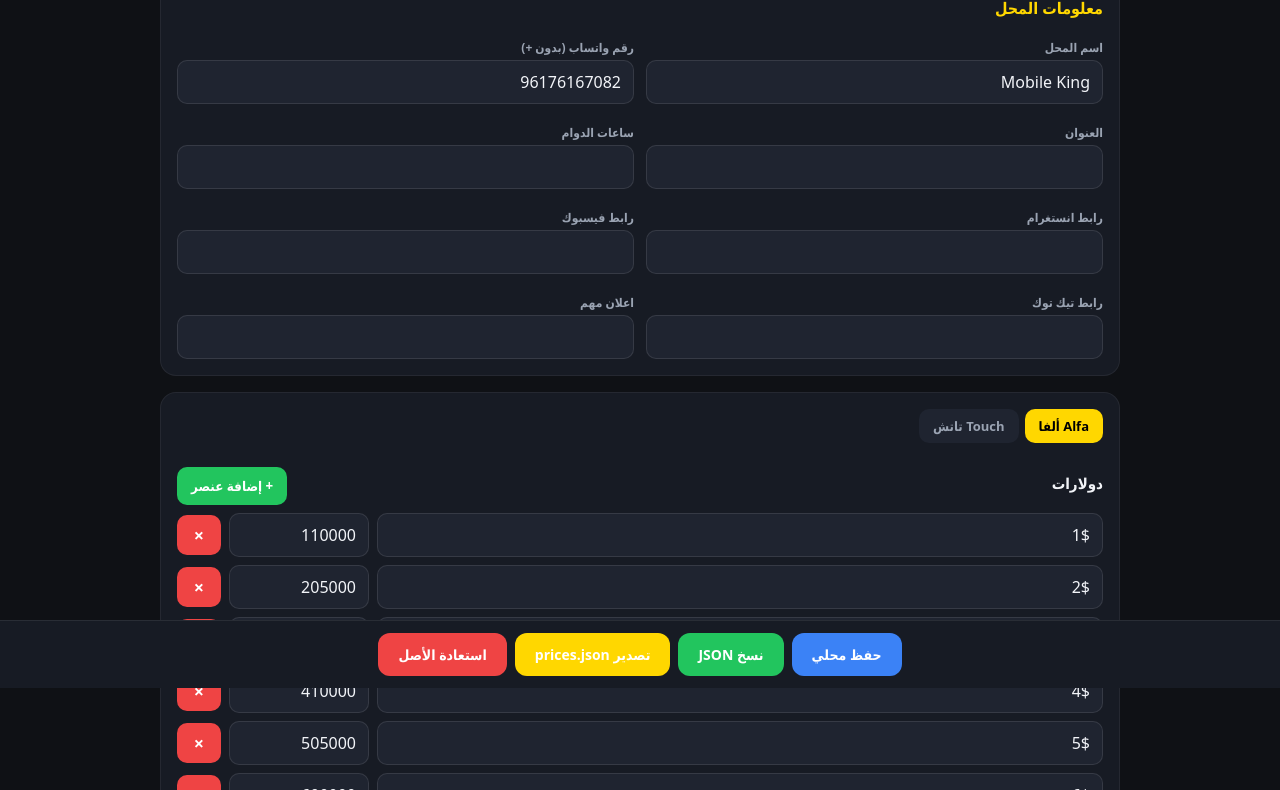
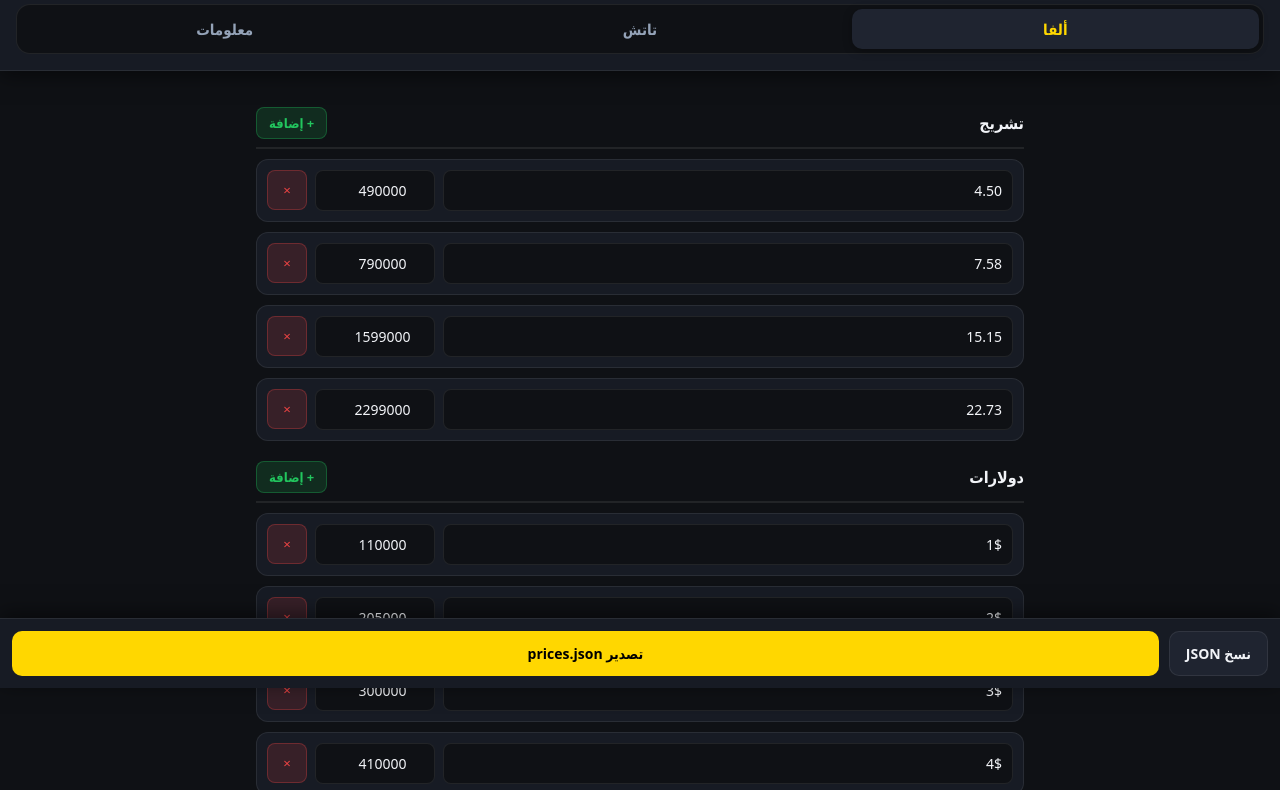
Before and after one commit to MAmhaz/mobileking, a plain HTML site: page admin.html in a window 1280 px wide. Shown: the part 112-902 px from the top of the page. Drawn offline with Linux system fonts and the light colour scheme.

Commit message:
Add files via upload

```diff
--- a/admin.html
+++ b/admin.html
@@ -2,282 +2,261 @@
 <html lang="ar" dir="rtl">
 <head>
 <meta charset="UTF-8">
-<meta name="viewport" content="width=device-width, initial-scale=1.0">
+<meta name="viewport" content="width=device-width, initial-scale=1.0, maximum-scale=1.0, user-scalable=no">
 <title>لوحة تحكم Mobile King</title>
 <style>
-:root{
-  --bg:#0f1115; --card:#171b24; --card2:#1f2430; --text:#f2f4f8; --muted:#9aa3b2;
-  --gold:#ffd700; --green:#22c55e; --red:#ef4444; --blue:#3b82f6;
-}
-*{box-sizing:border-box;font-family:system-ui,Tahoma,sans-serif}
-body{margin:0;background:var(--bg);color:var(--text);padding:16px;padding-bottom:120px}
-.wrap{max-width:960px;margin:0 auto}
-h1{font-size:22px;margin:8px 0 4px}
-.sub{color:var(--muted);font-size:13px;margin-bottom:16px}
-.box{background:var(--card);border:1px solid rgba(255,255,255,.06);border-radius:16px;
-  padding:16px;margin-bottom:16px}
-.box h2{font-size:16px;margin:0 0 12px;color:var(--gold)}
-.grid2{display:grid;grid-template-columns:1fr 1fr;gap:12px}
-@media (max-width:600px){.grid2{grid-template-columns:1fr}}
-label{display:block;font-size:12px;color:var(--muted);margin:8px 0 4px;font-weight:700}
-input{width:100%;padding:10px 12px;border:1px solid rgba(255,255,255,.1);
-  border-radius:10px;background:var(--card2);color:var(--text);font:inherit}
-input:focus{outline:none;border-color:var(--gold)}
-.row{display:grid;grid-template-columns:1fr 140px 44px;gap:8px;align-items:center;margin-bottom:8px}
-.row input{margin:0}
-.del{background:var(--red);color:#fff;border:0;border-radius:10px;height:40px;
-  cursor:pointer;font-size:18px;font-weight:900}
-.add{background:var(--green);color:#fff;border:0;border-radius:10px;
-  padding:10px 14px;cursor:pointer;font-weight:800;margin-top:6px}
-.tabs{display:flex;gap:6px;margin-bottom:12px;flex-wrap:wrap}
-.tab{background:var(--card2);color:var(--muted);border:0;padding:8px 14px;
-  border-radius:10px;cursor:pointer;font-weight:700;font-size:13px}
-.tab.active{background:var(--gold);color:#000}
-.sec-title{display:flex;justify-content:space-between;align-items:center;margin:18px 0 8px}
-.sec-title h3{margin:0;font-size:15px}
-.actions{position:fixed;bottom:0;left:0;right:0;background:var(--card);
-  border-top:1px solid rgba(255,255,255,.08);padding:12px;display:flex;gap:8px;
-  justify-content:center;flex-wrap:wrap;z-index:50}
-.actions button{border:0;border-radius:12px;padding:12px 20px;font-weight:800;
-  cursor:pointer;font-size:14px;color:#fff}
-.btn-save{background:var(--blue)}
-.btn-export{background:var(--gold);color:#000}
-.btn-copy{background:var(--green)}
-.btn-reset{background:var(--red)}
-.toast{position:fixed;bottom:80px;left:50%;transform:translateX(-50%);
-  background:var(--green);color:#fff;padding:10px 20px;border-radius:12px;
-  font-weight:800;opacity:0;transition:opacity .3s;z-index:100;pointer-events:none}
-.toast.show{opacity:1}
-.hint{font-size:12px;color:var(--muted);margin-top:6px}
+  :root{
+    --bg:#0f1115; --card:#171b24; --card2:#1f2430; --border:rgba(255,255,255,0.08);
+    --text:#f2f4f8; --muted:#94a3b8; --gold:#ffd700;
+    --green:#22c55e; --red:#ef4444; --blue:#3b82f6;
+  }
+  *{box-sizing:border-box;font-family:system-ui,-apple-system,Tahoma,sans-serif;-webkit-tap-highlight-color:transparent}
+  body{margin:0;background:var(--bg);color:var(--text);padding-bottom:90px}
+
+  /* الترويسة */
+  header{background:var(--card);padding:16px;position:sticky;top:0;z-index:50;border-bottom:1px solid var(--border);box-shadow:0 4px 20px rgba(0,0,0,0.5)}
+  h1{margin:0 0 12px 0;font-size:20px;text-align:center;color:var(--gold)}
+  .tabs{display:flex;gap:8px;justify-content:center;background:var(--bg);padding:4px;border-radius:14px;border:1px solid var(--border)}
+  .tab{flex:1;padding:10px;border:none;background:none;color:var(--muted);font-weight:800;font-size:15px;border-radius:10px;cursor:pointer;transition:all .2s}
+  .tab.active{background:var(--card2);color:var(--gold);box-shadow:0 2px 10px rgba(0,0,0,0.3)}
+
+  /* المحتوى */
+  .wrap{max-width:800px;margin:0 auto;padding:16px}
+  .page{display:none;animation:fadeIn .3s ease}
+  .page.active{display:block}
+  @keyframes fadeIn{from{opacity:0;transform:translateY(10px)}to{opacity:1;transform:none}}
+
+  /* أقسام ألفا وتاتش */
+  .section-header{display:flex;justify-content:space-between;align-items:center;margin:20px 0 10px;border-bottom:2px solid var(--border);padding-bottom:8px}
+  .section-header h3{margin:0;font-size:16px;color:var(--text)}
+  .btn-add{background:rgba(34,197,94,0.15);color:var(--green);border:1px solid rgba(34,197,94,0.3);padding:6px 12px;border-radius:8px;font-weight:700;font-size:13px;cursor:pointer;transition:all .2s}
+  .btn-add:hover{background:var(--green);color:#fff}
+
+  .items-grid{display:flex;flex-direction:column;gap:10px}
+  .item-card{background:var(--card);border:1px solid var(--border);border-radius:12px;padding:10px;display:grid;grid-template-columns:1fr 120px 40px;gap:8px;align-items:center;transition:border-color .2s}
+  .item-card:focus-within{border-color:var(--gold)}
+  input{width:100%;padding:10px;border:1px solid var(--border);border-radius:8px;background:var(--bg);color:var(--text);font-family:inherit;font-size:14px;outline:none;transition:border .2s}
+  input:focus{border-color:var(--gold)}
+  input[type="number"]{text-align:center}
+  .btn-del{background:rgba(239,68,68,0.15);color:var(--red);border:1px solid rgba(239,68,68,0.3);width:40px;height:40px;border-radius:8px;cursor:pointer;display:flex;align-items:center;justify-content:center;transition:all .2s}
+  .btn-del:hover{background:var(--red);color:#fff}
+
+  /* قسم المعلومات */
+  .info-group{background:var(--card);border:1px solid var(--border);border-radius:16px;padding:16px;margin-bottom:16px}
+  .info-group label{display:block;font-size:12px;color:var(--muted);margin-bottom:6px;font-weight:700}
+  .info-group input{margin-bottom:12px}
+  .info-group input:last-child{margin-bottom:0}
+
+  /* شريط الحفظ السفلي */
+  .bottom-bar{position:fixed;bottom:0;left:0;right:0;background:var(--card);border-top:1px solid var(--border);padding:12px;display:flex;gap:10px;justify-content:center;z-index:100;box-shadow:0 -4px 20px rgba(0,0,0,0.5)}
+  .btn-action{border:none;border-radius:10px;padding:12px 16px;font-weight:800;font-size:14px;cursor:pointer;display:flex;align-items:center;gap:8px;transition:all .2s}
+  .btn-export{background:var(--gold);color:#000;flex:1;justify-content:center}
+  .btn-export:hover{background:#e6c200}
+  .btn-copy{background:var(--card2);color:var(--text);border:1px solid var(--border)}
+  .btn-copy:hover{background:var(--border)}
+
+  /* توست التنبيه */
+  .toast{position:fixed;bottom:90px;left:50%;transform:translateX(-50%) translateY(20px);background:var(--green);color:#fff;padding:12px 24px;border-radius:12px;font-weight:800;opacity:0;transition:all .3s;z-index:1000;pointer-events:none;box-shadow:0 4px 15px rgba(34,197,94,0.4)}
+  .toast.show{opacity:1;transform:translateX(-50%) translateY(0)}
 </style>
 </head>
 <body>
+
+<header>
+
+   <h1>Mobile King</h1>
+   <h2>لوحة التحكم</h2>
+  <div class="tabs">
+    <button class="tab active" onclick="switchTab('alfa', this)">ألفا</button>
+    <button class="tab" onclick="switchTab('touch', this)">تاتش</button>
+    <button class="tab" onclick="switchTab('info', this)">معلومات</button>
+  </div>
+</header>
+
 <div class="wrap">
-  <h1>لوحة تحكم Mobile King</h1>
-  <div class="sub">عدّل الأسعار — التعديلات تُحفظ تلقائياً في المتصفح — ثم صدّر `prices.json` وارفعه على GitHub.</div>
+  <div id="page-alfa" class="page active"></div>
+  <div id="page-touch" class="page"></div>
 
-  <div class="box">
-    <h2>معلومات المحل</h2>
-    <div class="grid2">
-      <div><label>اسم المحل</label><input id="store"></div>
-      <div><label>رقم واتساب (بدون +)</label><input id="whatsapp"></div>
-      <div><label>العنوان</label><input id="address"></div>
-      <div><label>ساعات الدوام</label><input id="workingHours"></div>
-      <div><label>رابط انستغرام</label><input id="instagram"></div>
-      <div><label>رابط فيسبوك</label><input id="facebook"></div>
-      <div><label>رابط تيك توك</label><input id="tiktok"></div>
-      <div><label>اعلان مهم</label><input id="announcement"></div>
+  <div id="page-info" class="page">
+    <div class="info-group">
+      <label>اسم المحل</label>
+      <input id="store" placeholder="Mobile King">
+      <label>رقم واتساب (بدون +)</label>
+      <input id="whatsapp" placeholder="961...">
+      <label>العنوان</label>
+      <input id="address" placeholder="العنوان">
+      <label>ساعات الدوام</label>
+      <input id="workingHours" placeholder="مثلاً: 9 صباحاً - 9 مساءً">
     </div>
-  </div>
-
-  <div class="box">
-    <div class="tabs" id="tabs"></div>
-    <div id="editor"></div>
+    <div class="info-group">
+      <label>رابط انستغرام</label>
+      <input id="instagram" placeholder="https://instagram.com/...">
+      <label>رابط فيسبوك</label>
+      <input id="facebook" placeholder="https://facebook.com/...">
+      <label>رابط تيك توك</label>
+      <input id="tiktok" placeholder="https://tiktok.com/@...">
+    </div>
+    <div class="info-group">
+      <label>إعلان مهم (يظهر أعلى الموقع)</label>
+      <input id="announcement" placeholder="مثلاً: تحديث الأسعار يومياً">
+    </div>
   </div>
 </div>
 
-<div class="actions">
-  <button class="btn-save"   onclick="saveLocal()">حفظ محلي</button>
-  <button class="btn-copy"   onclick="copyJSON()">نسخ JSON</button>
-  <button class="btn-export" onclick="exportJSON()">تصدير prices.json</button>
-  <button class="btn-reset"  onclick="resetData()">استعادة الأصل</button>
+<div class="bottom-bar">
+  <button class="btn-action btn-copy" onclick="copyJSON()">نسخ JSON</button>
+  <button class="btn-action btn-export" onclick="exportJSON()">تصدير prices.json</button>
 </div>
 
 <div class="toast" id="toast"></div>
 
 <script>
-/* ============================================================
-   Mobile King — admin.html
-   - يقرأ prices.json
-   - يعدّل محلياً (localStorage)
-   - يصدّر/ينسخ JSON
-   ============================================================ */
+const STORAGE_KEY = "mk_admin_v2";
+const SECTIONS = { alfa: ["cards","dollars","days","ushare"], touch: ["cards","dollars","days"] };
+const TITLES = { cards:"تشريج", dollars:"دولارات", days:"أيام", ushare:"U_share" };
+const META = ["store","whatsapp","address","workingHours","instagram","facebook","tiktok","announcement"];
 
-const STORAGE_KEY = "mobileking_prices_draft";
-const SECTIONS = {
-  alfa:  ["dollars","cards","days","ushare"],
-  touch: ["dollars","cards","days"],
-};
-const LABELS = { alfa:"Alfa ألفا", touch:"Touch تاتش" };
-const SECTION_TITLES = {
-  dollars:"دولارات", cards:"تشريج", days:"أيام", ushare:"U_share",
-};
-const META_KEYS = ["store","whatsapp","address","workingHours","instagram","facebook","tiktok","announcement"];
-
-let DATA = null;
-let original = null;
-let currentComp = "alfa";
-
-const $ = id => document.getElementById(id);
-const toast = (msg) => {
-  const t = $("toast");
-  t.textContent = msg;
-  t.classList.add("show");
-  clearTimeout(t._t);
-  t._t = setTimeout(() => t.classList.remove("show"), 1800);
+const DEFAULT_DATA = {
+  store: "Mobile King", whatsapp: "96176167082", currency: "ل.ل", lastUpdate: "19-11-2026",
+  address: "", instagram: "", facebook: "", tiktok: "", workingHours: "", announcement: "",
+  alfa: {
+    dollars: [{ name: "1$", price: 110000 },{ name: "2$", price: 205000 },{ name: "3$", price: 300000 },{ name: "4$", price: 410000 },{ name: "5$", price: 505000 },{ name: "6$", price: 600000 },{ name: "7$", price: 710000 },{ name: "8$", price: 805000 },{ name: "9$", price: 900000 },{ name: "10$", price: 1010000 }],
+    cards: [{ name: "4.50", price: 490000 },{ name: "7.58", price: 790000 },{ name: "15.15", price: 1599000 },{ name: "22.73", price: 2299000 }],
+    days: [{ name: "شهر", price: 250000 },{ name: "شهرين", price: 450000 },{ name: "3 اشهر", price: 600000 },{ name: "سنة", price: 1000000 }],
+    ushare: [{ name: "5.5 GB", price: 630000 },{ name: "11 GB", price: 850000 },{ name: "22 GB", price: 1180000 },{ name: "33 GB", price: 1350000 },{ name: "44 GB", price: 1800000 },{ name: "56 GB", price: 2100000 },{ name: "67 GB", price: 2450000 },{ name: "78 GB", price: 2750000 },{ name: "89 GB", price: 3000000 },{ name: "100 GB", price: 3350000 }]
+  },
+  touch: {
+    dollars: [{ name: "1$", price: 100000 },{ name: "2$", price: 200000 },{ name: "3$", price: 300000 },{ name: "4$", price: 400000 },{ name: "5$", price: 500000 },{ name: "6$", price: 600000 },{ name: "7$", price: 700000 },{ name: "8$", price: 800000 },{ name: "9$", price: 900000 },{ name: "10$", price: 1000000 }],
+    cards: [{ name: "4.50", price: 485000 },{ name: "7.58", price: 780000 },{ name: "15.15", price: 1550000 },{ name: "22.73", price: 2299000 }],
+    days: [{ name: "شهر", price: 250000 },{ name: "شهرين", price: 500000 },{ name: "3 اشهر", price: 650000 },{ name: "سنة", price: 1800000 }]
+  }
 };
 
-/* ---------- load ---------- */
-fetch('prices.json', { cache:'no-store' })
-  .then(r => r.json())
-  .then(d => {
-    original = JSON.parse(JSON.stringify(d));
-    const draft = localStorage.getItem(STORAGE_KEY);
-    DATA = draft ? JSON.parse(draft) : JSON.parse(JSON.stringify(d));
-    // ضمان وجود كل الأقسام
-    for(const c of Object.keys(SECTIONS)){
-      DATA[c] = DATA[c] || {};
-      for(const s of SECTIONS[c]) DATA[c][s] = DATA[c][s] || [];
-    }
-    renderMeta();
-    renderTabs();
-    renderEditor();
-  })
-  .catch(err => {
-    document.body.innerHTML = `<div style="padding:20px;color:#fff">تعذر تحميل prices.json — شغّل الصفحة عبر سيرفر (GitHub Pages أو http-server).</div>`;
-    console.error(err);
-  });
+let DATA = JSON.parse(JSON.stringify(DEFAULT_DATA));
+const $ = id => document.getElementById(id);
 
-/* ---------- meta ---------- */
-function renderMeta(){
-  META_KEYS.forEach(k => {
+// استرجاع المسودة
+const draft = localStorage.getItem(STORAGE_KEY);
+if (draft) { try { DATA = JSON.parse(draft); } catch(e) {} }
+
+// التهيئة
+initMeta();
+renderAll();
+
+function switchTab(id, btn) {
+  document.querySelectorAll('.tab').forEach(t => t.classList.remove('active'));
+  document.querySelectorAll('.page').forEach(p => p.classList.remove('active'));
+  btn.classList.add('active');
+  $(`page-${id}`).classList.add('active');
+}
+
+function initMeta() {
+  META.forEach(k => {
     const el = $(k);
     if(!el) return;
     el.value = DATA[k] || "";
-    el.addEventListener("input", () => {
-      DATA[k] = el.value;
-      persist();
-    });
+    el.addEventListener("input", () => { DATA[k] = el.value; persist(); });
   });
 }
 
-/* ---------- tabs ---------- */
-function renderTabs(){
-  const t = $("tabs");
-  t.innerHTML = "";
-  Object.keys(SECTIONS).forEach(c => {
-    const b = document.createElement("button");
-    b.className = "tab" + (c === currentComp ? " active" : "");
-    b.textContent = LABELS[c];
-    b.onclick = () => { currentComp = c; renderTabs(); renderEditor(); };
-    t.appendChild(b);
-  });
+function renderAll() {
+  renderPage('alfa');
+  renderPage('touch');
 }
 
-/* ---------- editor ---------- */
-function renderEditor(){
-  const box = $("editor");
-  box.innerHTML = "";
-  SECTIONS[currentComp].forEach(secKey => {
-    const sec = document.createElement("div");
-    const title = document.createElement("div");
-    title.className = "sec-title";
-    title.innerHTML = `<h3>${SECTION_TITLES[secKey] || secKey}</h3>`;
+function renderPage(comp) {
+  const container = $(`page-${comp}`);
+  container.innerHTML = "";
+
+  SECTIONS[comp].forEach(secKey => {
+    const title = TITLES[secKey] || secKey;
+    const header = document.createElement("div");
+    header.className = "section-header";
+    header.innerHTML = `<h3>${title}</h3>`;
+
     const addBtn = document.createElement("button");
-    addBtn.className = "add";
-    addBtn.textContent = "+ إضافة عنصر";
+    addBtn.className = "btn-add";
+    addBtn.textContent = "+ إضافة";
     addBtn.onclick = () => {
-      DATA[currentComp][secKey].push({ name:"عنصر جديد", price:0 });
-      persist(); renderEditor();
+      DATA[comp][secKey].push({ name: "", price: 0 });
+      persist();
+      renderPage(comp); // إعادة رسم القسم فقط
     };
-    title.appendChild(addBtn);
-    sec.appendChild(title);
+    header.appendChild(addBtn);
+    container.appendChild(header);
 
-    const list = DATA[currentComp][secKey];
-    if(!list.length){
-      const empty = document.createElement("div");
-      empty.className = "hint";
-      empty.textContent = "لا توجد عناصر في هذا القسم.";
-      sec.appendChild(empty);
-    }
+    const grid = document.createElement("div");
+    grid.className = "items-grid";
+
+    const list = DATA[comp][secKey] || [];
     list.forEach((item, i) => {
-      const row = document.createElement("div");
-      row.className = "row";
+      const card = document.createElement("div");
+      card.className = "item-card";
 
       const nameIn = document.createElement("input");
       nameIn.value = item.name;
-      nameIn.placeholder = "الاسم";
-      nameIn.addEventListener("input", () => {
-        DATA[currentComp][secKey][i].name = nameIn.value;
-        persist();
-      });
+      nameIn.placeholder = "الاسم (مثلاً: 1$)";
+      nameIn.oninput = (e) => { DATA[comp][secKey][i].name = e.target.value; persist(); };
 
       const priceIn = document.createElement("input");
       priceIn.type = "number";
       priceIn.value = item.price;
       priceIn.placeholder = "السعر";
-      priceIn.min = "0";
-      priceIn.addEventListener("input", () => {
-        DATA[currentComp][secKey][i].price = Math.max(0, Number(priceIn.value) || 0);
-        persist();
-      });
+      priceIn.oninput = (e) => { DATA[comp][secKey][i].price = Math.max(0, Number(e.target.value) || 0); persist(); };
 
-      const del = document.createElement("button");
-      del.className = "del";
-      del.textContent = "×";
-      del.title = "حذف";
-      del.onclick = () => {
-        if(confirm("حذف هذا العنصر؟")){
-          DATA[currentComp][secKey].splice(i,1);
-          persist(); renderEditor();
+      const delBtn = document.createElement("button");
+      delBtn.className = "btn-del";
+      delBtn.innerHTML = "×";
+      delBtn.onclick = () => {
+        if(confirm("حذف هذا العنصر؟")) {
+          DATA[comp][secKey].splice(i, 1);
+          persist();
+          renderPage(comp); // إعادة رسم القسم
         }
       };
 
-      row.appendChild(nameIn);
-      row.appendChild(priceIn);
-      row.appendChild(del);
-      sec.appendChild(row);
+      card.appendChild(nameIn);
+      card.appendChild(priceIn);
+      card.appendChild(delBtn);
+      grid.appendChild(card);
     });
 
-    box.appendChild(sec);
+    container.appendChild(grid);
   });
 }
 
-/* ---------- persistence ---------- */
-function persist(){
-  try{ localStorage.setItem(STORAGE_KEY, JSON.stringify(DATA)); }catch(e){}
+function persist() { try { localStorage.setItem(STORAGE_KEY, JSON.stringify(DATA)); } catch(e) {} }
+
+function buildJSON() {
+  const d = new Date(); const pad = n => String(n).padStart(2,"0");
+  DATA.lastUpdate = `${pad(d.getDate())}-${pad(d.getMonth()+1)}-${d.getFullYear()}`;
+  return JSON.stringify(DATA, null, 2);
 }
 
-function saveLocal(){ persist(); toast("تم الحفظ محلياً ✓"); }
-
-function copyJSON(){
-  const text = buildJSON();
-  navigator.clipboard.writeText(text).then(
-    () => toast("تم نسخ JSON ✓"),
-    () => {
-      // fallback
-      const ta = document.createElement("textarea");
-      ta.value = text; document.body.appendChild(ta); ta.select();
-      document.execCommand("copy"); ta.remove();
-      toast("تم النسخ ✓");
-    }
-  );
-}
-
-function exportJSON(){
+function exportJSON() {
   const blob = new Blob([buildJSON()], { type:"application/json" });
   const a = document.createElement("a");
   a.href = URL.createObjectURL(blob);
   a.download = "prices.json";
   a.click();
   setTimeout(() => URL.revokeObjectURL(a.href), 1000);
-  toast("تم التصدير ✓");
+  showToast("تم تصدير الملف بنجاح ✓");
 }
 
-function buildJSON(){
-  // تحديث تاريخ آخر تعديل بصيغة DD-MM-YYYY
-  const d = new Date();
-  const pad = n => String(n).padStart(2,"0");
-  DATA.lastUpdate = `${pad(d.getDate())}-${pad(d.getMonth()+1)}-${d.getFullYear()}`;
-  return JSON.stringify(DATA, null, 2);
+function copyJSON() {
+  const text = buildJSON();
+  navigator.clipboard.writeText(text).then(() => {
+    showToast("تم نسخ JSON ✓");
+  }).catch(() => {
+    const ta = document.createElement("textarea"); ta.value = text;
+    document.body.appendChild(ta); ta.select(); document.execCommand("copy"); ta.remove();
+    showToast("تم النسخ ✓");
+  });
 }
 
-function resetData(){
-  if(!confirm("استعادة البيانات الأصلية من prices.json؟ سيتم فقدان تعديلاتك المحلية.")) return;
-  localStorage.removeItem(STORAGE_KEY);
-  DATA = JSON.parse(JSON.stringify(original));
-  renderMeta(); renderEditor();
-  toast("تمت الاستعادة ✓");
+function showToast(msg) {
+  const t = $("toast"); t.textContent = msg; t.classList.add("show");
+  clearTimeout(t._t); t._t = setTimeout(() => t.classList.remove("show"), 2500);
 }
 </script>
 </body>
```
